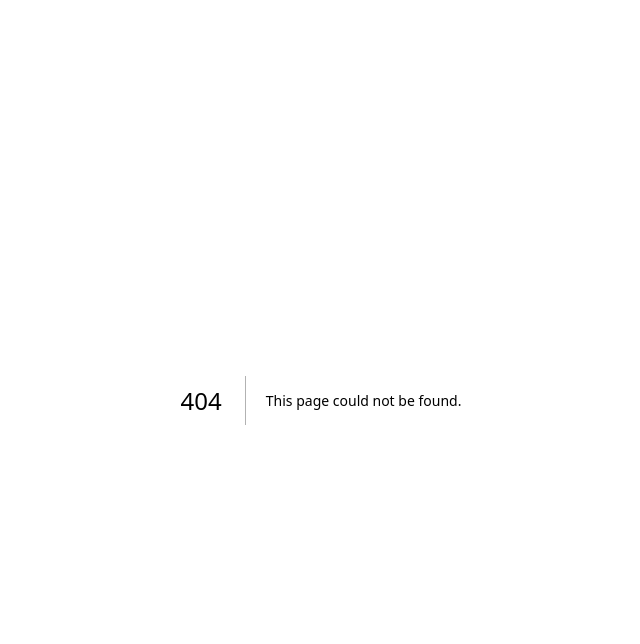
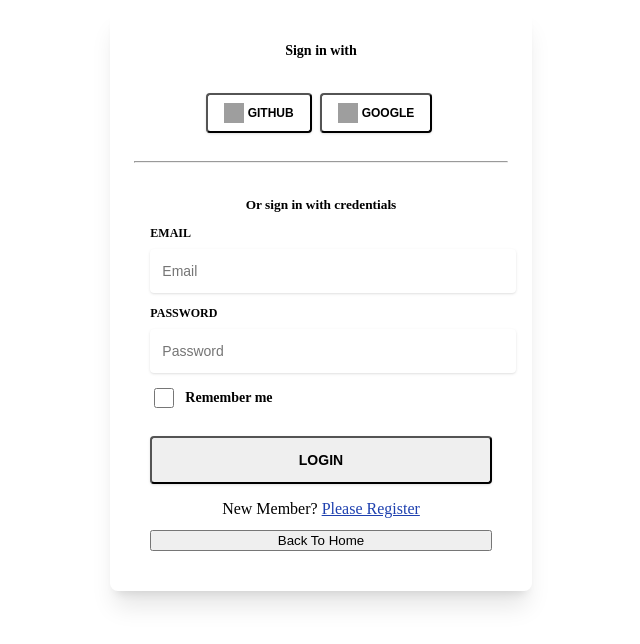
Before and after one commit to Fahadmohammad1/modern-desktop, a Next.js app: page /login in a window 1280 px wide. Before the commit this address had no page. Shown: the top 644 px of the page, without its empty margins (319-959 px from the left). Built offline with nearby package versions, Linux system fonts and the light colour scheme; grey boxes are pictures that could not be loaded.

Commit message:
login with github done

```diff
--- a/package.json
+++ b/package.json
@@ -15,6 +15,7 @@
     "eslint-config-next": "13.4.12",
     "mongodb": "^5.7.0",
     "next": "13.4.12",
+    "next-auth": "^4.22.3",
     "react": "18.2.0",
     "react-dom": "18.2.0",
     "react-icons": "^4.10.1",
--- a/src/components/Layout/RootLayout.js
+++ b/src/components/Layout/RootLayout.js
@@ -28,6 +28,7 @@ const Home = ({ children }) => {
           </div>
         </div>
         <Menu mode="horizontal" defaultSelectedKeys={["2"]}>
+          <Button className="mr-3" type="dashed"><Link href="/login">Login</Link></Button>
           <Button type="dashed"><Link href="/pc-builder">PC Builder</Link></Button>
         </Menu>
       </Header>
--- a/src/components/UI/ProductCardTwo.js
+++ b/src/components/UI/ProductCardTwo.js
@@ -8,11 +8,11 @@ const ProductCardTwo = ({ product }) => {
 
   const [addToBuilder, {isLoading, isSuccess}] = useAddToBuilderMutation()
 
-  const handleAddToBuilder = (categroyName,product) => {
+  const handleAddToBuilder = (product) => {
     const data = {
       email : 'tanvir@gmail.com',
       products: [
-        {[categroyName] : product}
+        {...product}
       ]
     }
     addToBuilder(data)
@@ -45,7 +45,7 @@ const ProductCardTwo = ({ product }) => {
           Rating : {product.rating}
         </p>
         <div className="flex justify-end -mt-8">
-          <button onClick={() => handleAddToBuilder(product.category,product)}>Add To Builder</button>
+          <button onClick={() => handleAddToBuilder(product)}>Add To Builder</button>
         </div>
       </div>
     </div>
--- a/src/pages/_app.js
+++ b/src/pages/_app.js
@@ -1,11 +1,15 @@
 import { store } from "@/redux/store";
 import "@/styles/globals.css";
 import { Provider } from "react-redux";
+import { SessionProvider } from "next-auth/react"
 
 export default function MyApp({ Component, pageProps }) {
   const getLayout = Component.getLayout || ((page) => page);
 
   return (
-    <Provider store={store}>{getLayout(<Component {...pageProps} />)}</Provider>
+    <SessionProvider session={pageProps.session}>
+      <Provider store={store}>{getLayout(<Component {...pageProps} />)}</Provider>
+    </SessionProvider>
+
   );
 }
--- /dev/null
+++ b/src/pages/api/auth/[...nextauth].js
@@ -0,0 +1,16 @@
+import NextAuth from "next-auth";
+import GithubProvider from "next-auth/providers/github";
+
+export const authOptions = {
+  providers: [
+    GithubProvider({
+      clientId: process.env.GITHUB_ID,
+      clientSecret: process.env.GITHUB_SECRET,
+    }),
+  ],
+  pages : {
+    signIn : "http://localhost:3000/login"
+  }
+};
+
+export default NextAuth(authOptions);
--- /dev/null
+++ b/src/pages/login.js
@@ -0,0 +1,126 @@
+import Image from "next/image";
+import Link from "next/link";
+import React from "react";
+import { signIn } from "next-auth/react";
+
+const LoginPage = () => {
+  return (
+    <section className="pb-3">
+      <div className="bg-blueGray-50">
+        <div className="w-full lg:w-4/12 px-4 mx-auto">
+          <div className="relative flex flex-col min-w-0 break-words w-full mb-6 shadow-xl rounded-lg bg-blueGray-200 border-0">
+            <div className="rounded-t mb-0 px-6 pb-6">
+              <div className="text-center mb-3">
+                <h6 className="text-blueGray-500 text-sm font-bold">
+                  Sign in with
+                </h6>
+              </div>
+              <div className="btn-wrapper text-center">
+                <button
+                  onClick={() =>
+                    signIn("github", { callbackUrl: "http://localhost:3000" })
+                  }
+                  className="bg-white active:bg-blueGray-50 text-blueGray-700  px-4 py-2 rounded outline-none focus:outline-none mr-2 mb-1 uppercase shadow hover:shadow-md inline-flex items-center font-bold text-xs ease-linear transition-all duration-150"
+                  type="button"
+                >
+                  <Image
+                    alt="..."
+                    width={20}
+                    height={20}
+                    className="mr-1"
+                    src="https://demos.creative-tim.com/notus-js/assets/img/github.svg"
+                  />
+                  Github
+                </button>
+                <button
+                  className="bg-white active:bg-blueGray-50 text-blueGray-700  px-4 py-2 rounded outline-none focus:outline-none mr-1 mb-1 uppercase shadow hover:shadow-md inline-flex items-center font-bold text-xs ease-linear transition-all duration-150"
+                  type="button"
+                >
+                  <Image
+                    alt="..."
+                    width={20}
+                    height={20}
+                    className="mr-1"
+                    src="https://demos.creative-tim.com/notus-js/assets/img/google.svg"
+                  />
+                  Google{" "}
+                </button>
+              </div>
+              <hr className="mt-6 border-b-1 border-blueGray-300" />
+            </div>
+            <div className="flex-auto px-4 lg:px-10 py-10 pt-0">
+              <div className="text-blueGray-400 text-center mb-3 font-bold">
+                <small>Or sign in with credentials</small>
+              </div>
+              <form className="text-left">
+                <div className="relative w-full mb-3">
+                  <label
+                    className="block uppercase text-blueGray-600 text-xs font-bold mb-2"
+                    htmlFor="grid-password"
+                  >
+                    Email
+                  </label>
+                  <input
+                    name="email"
+                    type="email"
+                    className="border-0 px-3 py-3 placeholder-blueGray-300 text-blueGray-600 bg-white rounded text-sm shadow focus:outline-none focus:ring w-full ease-linear transition-all duration-150"
+                    placeholder="Email"
+                  />
+                </div>
+                <div className="relative w-full mb-3">
+                  <label
+                    className="block uppercase text-blueGray-600 text-xs font-bold mb-2"
+                    htmlFor="grid-password"
+                  >
+                    Password
+                  </label>
+                  <input
+                    name="password"
+                    type="password"
+                    className="border-0 px-3 py-3 placeholder-blueGray-300 text-blueGray-600 bg-white rounded text-sm shadow focus:outline-none focus:ring w-full ease-linear transition-all duration-150"
+                    placeholder="Password"
+                  />
+                </div>
+                <div>
+                  <label className="inline-flex items-center cursor-pointer">
+                    <input
+                      id="customCheckLogin"
+                      type="checkbox"
+                      className="form-checkbox border-0 rounded text-blueGray-700 ml-1 w-5 h-5 ease-linear transition-all duration-150"
+                    />
+                    <span className="ml-2 text-sm font-semibold text-blueGray-600">
+                      Remember me
+                    </span>
+                  </label>
+                </div>
+                <div className="text-center mt-6">
+                  <button
+                    className=" text-black active:bg-blueGray-600 text-sm font-bold uppercase px-6 py-3 rounded shadow hover:shadow-lg outline-none focus:outline-none mr-1 mb-1 w-full ease-linear transition-all duration-150"
+                    type="submit"
+                  >
+                    {" "}
+                    LOGIN{" "}
+                  </button>
+                </div>
+                <div className="text-center mt-3">
+                  New Member?{" "}
+                  <Link className="text-blue-800" href="/signup">
+                    Please Register
+                  </Link>
+                </div>
+
+                <button className="text-center mx-auto mt-3 w-full">
+                  <Link href="/" className="decoration-transparent text-black">
+                    Back To Home
+                  </Link>
+                </button>
+              </form>
+            </div>
+          </div>
+        </div>
+      </div>
+    </section>
+  );
+};
+
+export default LoginPage;
--- a/src/pages/pc-builder/index.js
+++ b/src/pages/pc-builder/index.js
@@ -7,61 +7,84 @@ import { MdOutlinePower } from "react-icons/md";
 import { CgSmartphoneRam } from "react-icons/cg";
 import { useRouter } from "next/router";
 
-const PcBuilderPage = () => {
-  const catagories = [
-    { key : '1',
-      category : 'cpu',
-      icon : (<BsCpu className="text-6xl"/>),
-      name : 'CPU / Processor'
+const PcBuilderPage = ({ products }) => {
+  console.log(products);
+  const categories = [
+    {
+      key: "1",
+      category: "CPU",
+      icon: <BsCpu className="text-6xl" />,
+      name: "CPU / Processor",
     },
-    { key : '2',
-      category : 'motherboard',
-      icon : (<BsMotherboard className="text-6xl"/>),
-      name : 'Motherboard'
+    {
+      key: "2",
+      category: "MOTHERBOARD",
+      icon: <BsMotherboard className="text-6xl" />,
+      name: "Motherboard",
     },
-    { key : '3',
-      category : 'ram',
-      icon : (<CgSmartphoneRam className="text-6xl"/>),
-      name : 'RAM'
+    {
+      key: "3",
+      category: "RAM",
+      icon: <CgSmartphoneRam className="text-6xl" />,
+      name: "RAM",
     },
-    { key : '4',
-      category : 'power supply',
-      icon : (<MdOutlinePower className="text-6xl"/>),
-      name : 'Power Supply'
+    {
+      key: "4",
+      category: "POWER SUPPLY",
+      icon: <MdOutlinePower className="text-6xl" />,
+      name: "Power Supply",
     },
-    { key : '5',
-      category : 'storage',
-      icon : (<BsDeviceHdd className="text-6xl"/>),
-      name : 'Storage'
+    {
+      key: "5",
+      category: "STORAGE",
+      icon: <BsDeviceHdd className="text-6xl" />,
+      name: "Storage",
     },
-    { key : '6',
-      category : 'monitor',
-      icon : (<CiMonitor className="text-6xl"/>),
-      name : 'Monitor'
+    {
+      key: "6",
+      category: "MONITOR",
+      icon: <CiMonitor className="text-6xl" />,
+      name: "Monitor",
     },
-  ]
-  const router = useRouter()
+  ];
+
+  const router = useRouter();
 
   return (
     <section className="flex justify-center mt-8">
-      <Card
-        bordered={true}
-        className="shadow-lg px-5 text-center lg:w-3/4"
-      >
-        <h1 className="text-center my-5 uppercase">Build Your Dream Pc With Your Favourite Components</h1>
-        <hr className="mb-5"/>
-        {
-          catagories.map(category => <div key={category.key} className="flex justify-between items-center mb-10">
+      <Card bordered={true} className="shadow-lg px-5 text-center lg:w-3/4">
+        <h1 className="text-center my-5 uppercase">
+          Build Your Dream Pc With Your Favourite Components
+        </h1>
+        <hr className="mb-5" />
+        {categories.map((category) => (
+          <Card bordered={false} key={category.key}>
+            <div className="flex justify-between items-center mb-10">
               <div className="flex gap-5 items-center">
                 {category.icon}
                 <p>{category.name}</p>
               </div>
               <div>
-            <button onClick={() => router.push(`/pc-builder/category/${category.category}`)} className="btn p-1">Choose</button>
+                <button
+                  onClick={() =>
+                    router.push(`/pc-builder/category/${category.category}`)
+                  }
+                  className="btn p-1"
+                >
+                  Choose
+                </button>
               </div>
-        </div>)
-        }
-
+            </div>
+            {products.map(
+              (product) =>
+                product.category === category.category && (
+                  <div key={product._id}>
+                    <h1>{product.name}</h1>
+                  </div>
+                )
+            )}
+          </Card>
+        ))}
       </Card>
     </section>
   );
@@ -72,3 +95,16 @@ export default PcBuilderPage;
 PcBuilderPage.getLayout = function getLayout(page) {
   return <RootLayout>{page}</RootLayout>;
 };
+
+export const getServerSideProps = async (context) => {
+  const { params } = context;
+  const email = "tanvir@gmail.com";
+  const res = await fetch(`http://localhost:5000/builder-products/${email}`);
+  const data = await res.json();
+
+  return {
+    props: {
+      products: data?.data?.products,
+    },
+  };
+};
```
Also changed, not shown: src/pages/signup.js (added), 2 other files (tests, documents, lock files or other folders). Lines whose indentation alone changed are shown as unchanged.
